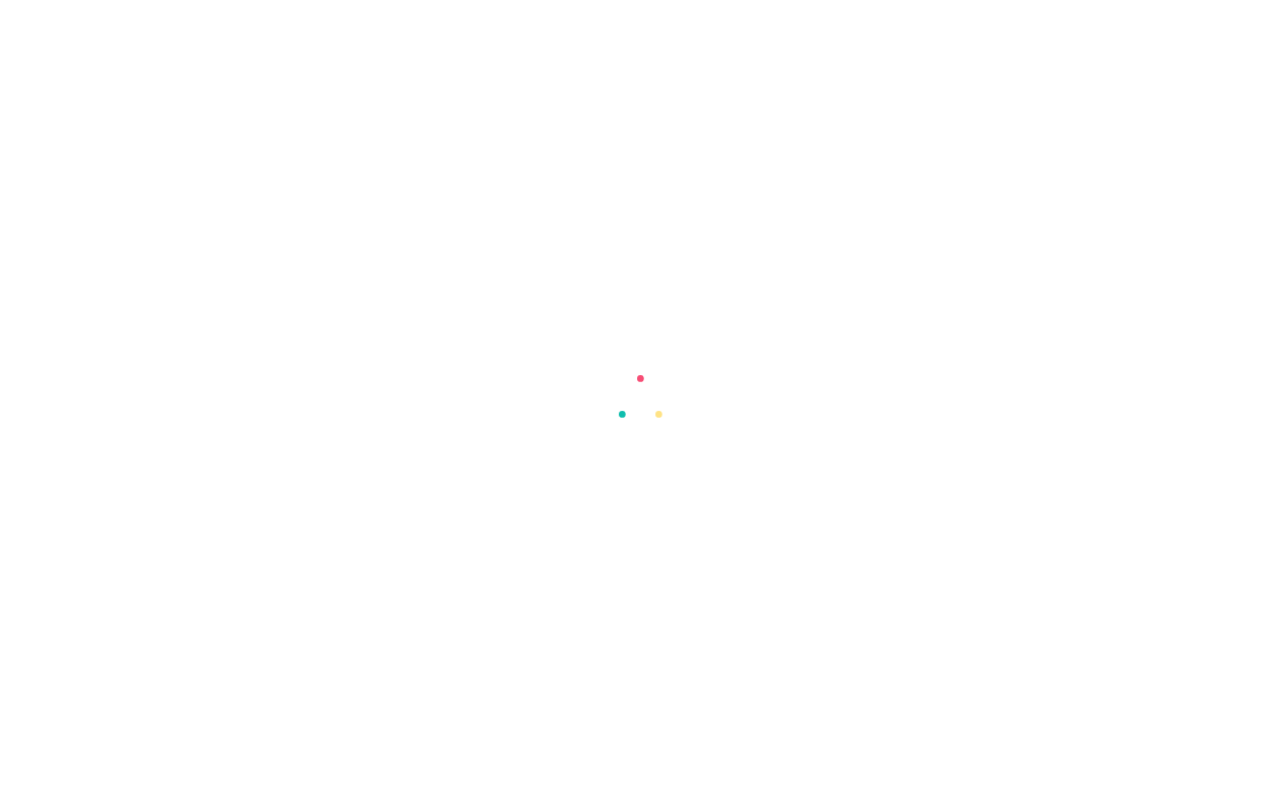
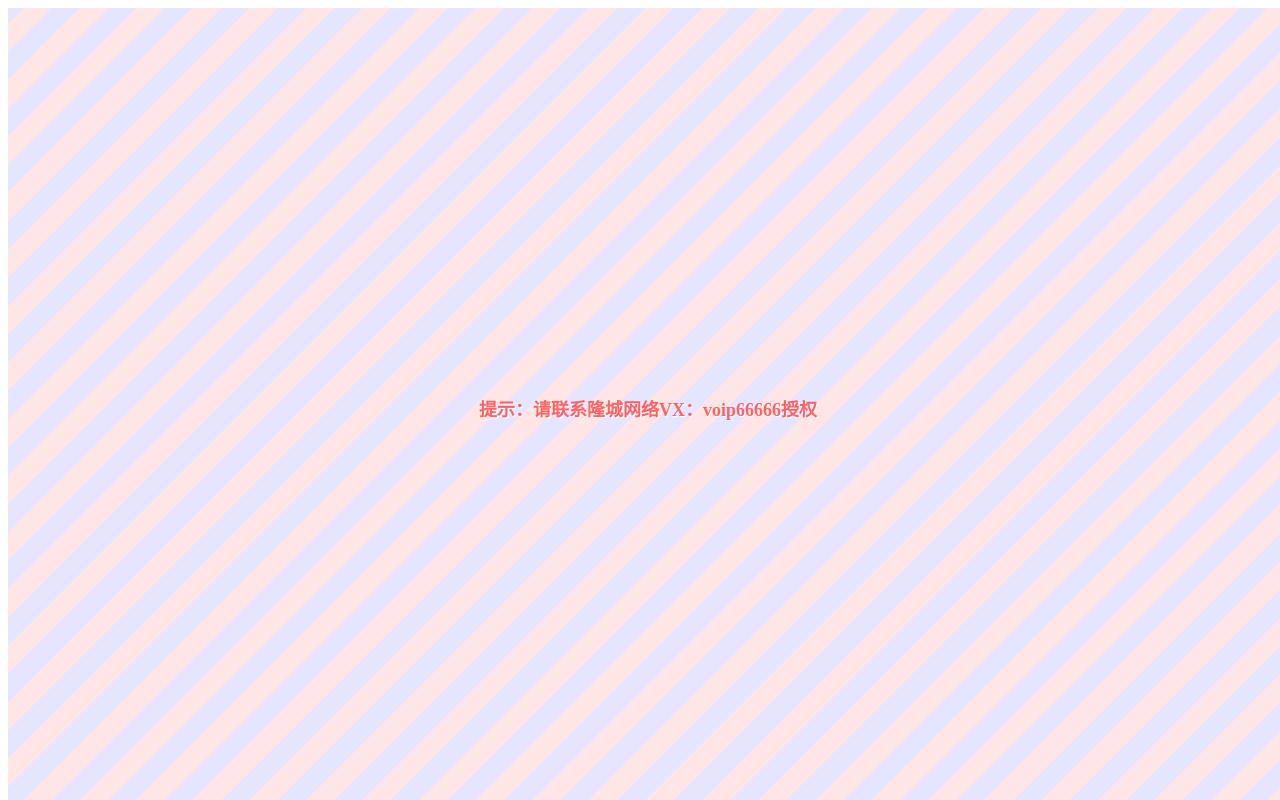
Before and after one commit to a541670056/lcysapp, a plain HTML site: page index.html in a window 1280 px wide. Drawn offline with Linux system fonts and the light colour scheme.

Commit message:
Update index.html

```diff
--- a/index.html
+++ b/index.html
@@ -1,127 +1,12 @@
+
+<!DOCTYPE html>
 <html lang="zh-CN">
 <head>
-  <meta content="width=device-width,initial-scale=1.0,maximum-scale=1.0,user-scalable=0" name="viewport">
-  <meta content="yes" name="apple-mobile-web-app-capable">
-  <meta content="yes" name="apple-touch-fullscreen">
-  <meta content="black" name="apple-mobile-web-app-status-bar-style">
-  <meta content="320" name="MobileOptimized">
-  <title></title>
+  <meta charset="UTF-8">
+  <meta name="viewport" content="width=device-width,initial-scale=1.0">
+  <title>安全跳转页面</title>
   <style>
-.container {
-        width: 100px;
-        height: 100px;
-        position: absolute;
-        top: 50%;
-        left: 50%;
-        transform: translate(-50%, -50%);
-    }
-
-    .dot {
-        width: 15px;
-        height: 15px;
-        border-radius: 50%;
-        background-color: #000;
-        position: absolute;
-        top: 0;
-        bottom: 0;
-        left: 0;
-        right: 0;
-        margin: auto;
-    }
-
-    .dot-3 {
-        background-color: #f74d75;
-    }
-
-    .dot-2 {
-        background-color: #10beae;
-    }
-
-    .dot-1 {
-        background-color: #ffe386;
-    }
-
-    .dot-3 {
-        background-color: #f74d75;
-        animation: dot-3-move 2s ease infinite;
-    }
-
-    @keyframes dot-3-move {
-        20% {
-            transform: scale(1)
-        }
-
-        45% {
-            transform: translateY(-18px) scale(.45)
-        }
-
-        60% {
-            transform: translateY(-25px) scale(.45)
-        }
-
-        80% {
-            transform: translateY(-25px) scale(.45)
-        }
-
-        100% {
-            transform: translateY(0px) scale(1)
-        }
-    }
-
-    .dot-2 {
-        background-color: #10beae;
-        animation: dot-2-move 2s ease infinite;
-    }
-
-    .dot-1 {
-        background-color: #ffe386;
-        animation: dot-1-move 2s ease infinite;
-    }
-
-    @keyframes dot-2-move {
-        20% {
-            transform: scale(1)
-        }
-
-        45% {
-            transform: translate(-16px, 12px) scale(.45)
-        }
-
-        60% {
-            transform: translate(-20px, 15px) scale(.45)
-        }
-
-        80% {
-            transform: translate(-20px, 15px) scale(.45)
-        }
-
-        100% {
-            transform: translateY(0px) scale(1)
-        }
-    }
-
-    @keyframes dot-1-move {
-        20% {
-            transform: scale(1)
-        }
-
-        45% {
-            transform: translate(16px, 12px) scale(.45)
-        }
-
-        60% {
-            transform: translate(20px, 15px) scale(.45)
-        }
-
-        80% {
-            transform: translate(20px, 15px) scale(.45)
-        }
-
-        100% {
-            transform: translateY(0px) scale(1)
-        }
-    }
-
+    /* 三点加载动画样式 */
     .container {
       width: 100px;
       height: 100px;
@@ -130,35 +15,12 @@
       left: 50%;
       transform: translate(-50%, -50%);
       animation: rotate-move 2s ease-in-out infinite;
+      display: none;
     }
-
-    @keyframes rotate-move {
-        55% {
-            transform: translate(-50%, -50%) rotate(0deg)
-        }
-
-        80% {
-            transform: translate(-50%, -50%) rotate(360deg)
-        }
-
-        100% {
-            transform: translate(-50%, -50%) rotate(360deg)
-        }
-    }
-.container {
-        width: 100px;
-        height: 100px;
-        position: absolute;
-        top: 50%;
-        left: 50%;
-        transform: translate(-50%, -50%);
-    }
-
     .dot {
       width: 15px;
       height: 15px;
       border-radius: 50%;
-        background-color: #000;
       position: absolute;
       top: 0;
       bottom: 0;
@@ -166,161 +28,172 @@
       right: 0;
       margin: auto;
     }
+    .dot-3 { background-color: #f74d75; animation: dot-3-move 2s ease infinite; }
+    .dot-2 { background-color: #10beae; animation: dot-2-move 2s ease infinite; }
+    .dot-1 { background-color: #ffe386; animation: dot-1-move 2s ease infinite; }
 
-    .dot-3 {
-        background-color: #f74d75;
+    @keyframes dot-3-move {
+      20%,100% { transform: scale(1) }
+      45%,80% { transform: translateY(-18px) scale(.45) }
+    }
+    @keyframes dot-2-move {
+      20%,100% { transform: scale(1) }
+      45%,80% { transform: translate(-16px, 12px) scale(.45) }
+    }
+    @keyframes dot-1-move {
+      20%,100% { transform: scale(1) }
+      45%,80% { transform: translate(16px, 12px) scale(.45) }
+    }
+    @keyframes rotate-move {
+      55% { transform: translate(-50%, -50%) rotate(0deg) }
+      80%,100% { transform: translate(-50%, -50%) rotate(360deg) }
     }
 
-    .dot-2 {
-        background-color: #10beae;
+    /* 全局水印样式 */
+    .watermark {
+      position: fixed;
+      pointer-events: none;
+      width: 100%;
+      height: 100%;
+      background-image: repeating-linear-gradient(
+        -45deg,
+        rgba(255, 0, 0, 0.1),
+        rgba(255, 0, 0, 0.1) 20px,
+        rgba(0, 0, 255, 0.1) 20px,
+        rgba(0, 0, 255, 0.1) 40px
+      );
+      z-index: 9999;
+      display: none;
+    }
+    .watermark-text {
+      position: absolute;
+      color: rgba(255, 0, 0, 0.6);
+      font-size: 18px;
+      font-weight: bold;
+      text-align: center;
+      width: 100%;
+      top: 50%;
+      transform: translateY(-50%);
+      text-shadow: 1px 1px 1px #fff;
     }
 
-    .dot-1 {
-        background-color: #ffe386;
+    /* iframe样式 */
+    .content {
+      height: 100%;
+      width: 100%;
+      position: fixed;
+      inset: -2px;
+      z-index: 1;
     }
+  </style>
+</head>
 
-    .dot-3 {
-        background-color: #f74d75;
-        animation: dot-3-move 2s ease infinite;
-    }
-
-    @keyframes dot-3-move {
-        20% {
-            transform: scale(1)
-        }
-
-        45% {
-            transform: translateY(-18px) scale(.45)
-        }
-
-        60% {
-            transform: translateY(-25px) scale(.45)
-        }
-
-        80% {
-            transform: translateY(-25px) scale(.45)
-        }
-
-        100% {
-            transform: translateY(0px) scale(1)
-        }
-    }
-
-    .dot-2 {
-        background-color: #10beae;
-        animation: dot-2-move 2s ease infinite;
-    }
-
-    .dot-1 {
-        background-color: #ffe386;
-        animation: dot-1-move 2s ease infinite;
-    }
-
-    @keyframes dot-2-move {
-        20% {
-            transform: scale(1)
-        }
-
-        45% {
-            transform: translate(-16px, 12px) scale(.45)
-        }
-
-        60% {
-            transform: translate(-20px, 15px) scale(.45)
-        }
-
-        80% {
-            transform: translate(-20px, 15px) scale(.45)
-        }
-
-        100% {
-            transform: translateY(0px) scale(1)
-        }
-    }
-
-    @keyframes dot-1-move {
-        20% {
-            transform: scale(1)
-        }
-
-        45% {
-            transform: translate(16px, 12px) scale(.45)
-        }
-
-        60% {
-            transform: translate(20px, 15px) scale(.45)
-        }
-
-        80% {
-            transform: translate(20px, 15px) scale(.45)
-        }
-
-        100% {
-            transform: translateY(0px) scale(1)
-        }
-    }
-
-    .container {
-        width: 100px;
-        height: 100px;
-        position: absolute;
-        top: 50%;
-        left: 50%;
-        transform: translate(-50%, -50%);
-        animation: rotate-move 2s ease-in-out infinite;
-    }
-
-    @keyframes rotate-move {
-        55% {
-            transform: translate(-50%, -50%) rotate(0deg)
-        }
-
-        80% {
-            transform: translate(-50%, -50%) rotate(360deg)
-        }
-
-        100% {
-            transform: translate(-50%, -50%) rotate(360deg)
-        }
-    }
-   .content{height:100%;width:100%;position: fixed;left: -2px;top: -2px;}
-</style>
 <body>
-
-<div class="container">
+  <!-- 三点加载动画容器 -->
+  <div class="container" id="loadingContainer">
     <div class="dot dot-1"></div>
     <div class="dot dot-2"></div>
     <div class="dot dot-3"></div>
   </div>
+
+  <!-- 全局水印 -->
+  <div class="watermark" id="watermark">
+    <div class="watermark-text">提示：请联系隆城网络VX：voip66666授权</div>
+  </div>
+
   <script>
-var urlParams = new URLSearchParams(window.location.search);
-var encodedParam = urlParams.get('c');
-var tureurl = atob(encodedParam);
-if (tureurl.includes("http")) {
-var square = document.getElementById("container");
-setTimeout(function() {
-  square.style.display = "none";
-}, 1500);
- var html='<iframe class="content" οnlοad="bindMouseWhee(this)" src='+tureurl+'></iframe>';
-  document.writeln(html);
-console.log(tureurl);
-} else {
-  console.log("nourls");
+    (function() {
+      // 白名单域名配置（预留位置方便后期添加）
+      const WHITELIST_CONFIG = {
+        domains: [
+          'xffwz.com',
+          'xffuw.com',
+          'yaowei.xyz',
+          '947p.cn',
+          '836k.cn',
+          'ychy2.cn',
+          '836k.cn',
+          'qihangct888.com',
+          'srgg.7tjmctp7.my',
+          // 预留位置：在此添加新的白名单域名
+          // 'example.com',
+          // 'another-domain.net'
+        ],
+        // 预留其他配置项
+        watermarkText: '提示：请联系隆城网络VX：voip66666授权'
+      };
+
+      // 显示三点加载动画
+      function showLoadingAnimation() {
+        document.getElementById('loadingContainer').style.display = 'block';
       }
-  </script>
- <script>
-var firefox = navigator.userAgent.indexOf('Firefox') != -1;
-function MouseWheel(e,doc){
-	e.preventDefault && e.preventDefault(),e.returnValue = false;
-	var up = firefox && e.detail < 0 || e.wheelDelta > 0;
-	doc.body.scrollTop = doc.documentElement.scrollTop += up?-50:50;
-}
-function bindMouseWhee(ifr){
-	try{
-		var doc = ifr.contentWindow.document;
-		firefox?doc.addEventListener('DOMMouseScroll',function(e){MouseWheel(e,doc)},false):(doc.onmousewheel = function(e){MouseWheel(e||ifr.contentWindow.event,doc)});
-	}catch(e){
-		alert('跨域无法获取iframe加载document'+e);
+
+      // 验证URL域名是否在白名单
+      function isAllowedDomain(url) {
+        try {
+          const domain = new URL(url).hostname.replace('www.', '');
+          return WHITELIST_CONFIG.domains.some(allowedDomain => {
+            return domain === allowedDomain ||
+                   domain.endsWith('.' + allowedDomain);
+          });
+        } catch (e) {
+          console.error('URL解析失败:', e);
+          return false;
         }
       }
+
+      // 主处理逻辑
+      function processRedirect() {
+        showLoadingAnimation();
+
+        const urlParams = new URLSearchParams(window.location.search);
+        const encodedParam = urlParams.get('c');
+
+        if (!encodedParam) {
+          document.getElementById('watermark').style.display = 'block';
+          document.getElementById('loadingContainer').style.display = 'none';
+          return;
+        }
+
+        try {
+          const trueUrl = atob(encodedParam);
+          if (trueUrl.includes("http")) {
+            // 检查域名是否在白名单
+            if (!isAllowedDomain(trueUrl)) {
+              document.getElementById('watermark').style.display = 'block';
+              document.querySelector('.watermark-text').textContent = WHITELIST_CONFIG.watermarkText;
+            }
+
+            // 创建并加载iframe
+            const iframe = document.createElement('iframe');
+            iframe.className = 'content';
+            iframe.src = trueUrl;
+
+            iframe.addEventListener('load', function() {
+              document.getElementById('loadingContainer').style.display = 'none';
+            });
+
+            document.body.appendChild(iframe);
+          }
+        } catch (e) {
+          console.error('URL解码失败:', e);
+          document.getElementById('watermark').style.display = 'block';
+          document.getElementById('loadingContainer').style.display = 'none';
+        }
+      }
+
+      // 禁止F12开发者工具
+      document.addEventListener('keydown', function(e) {
+        if (e.key === 'F12' ||
+            (e.ctrlKey && e.shiftKey && e.key === 'I') ||
+            (e.ctrlKey && e.shiftKey && e.key === 'J') ||
+            (e.ctrlKey && e.key === 'U')) {
+          e.preventDefault();
+        }
+      });
+
+      processRedirect();
+    })();
   </script>
+</body>
+</html>
```
Lines whose indentation alone changed are shown as unchanged.
